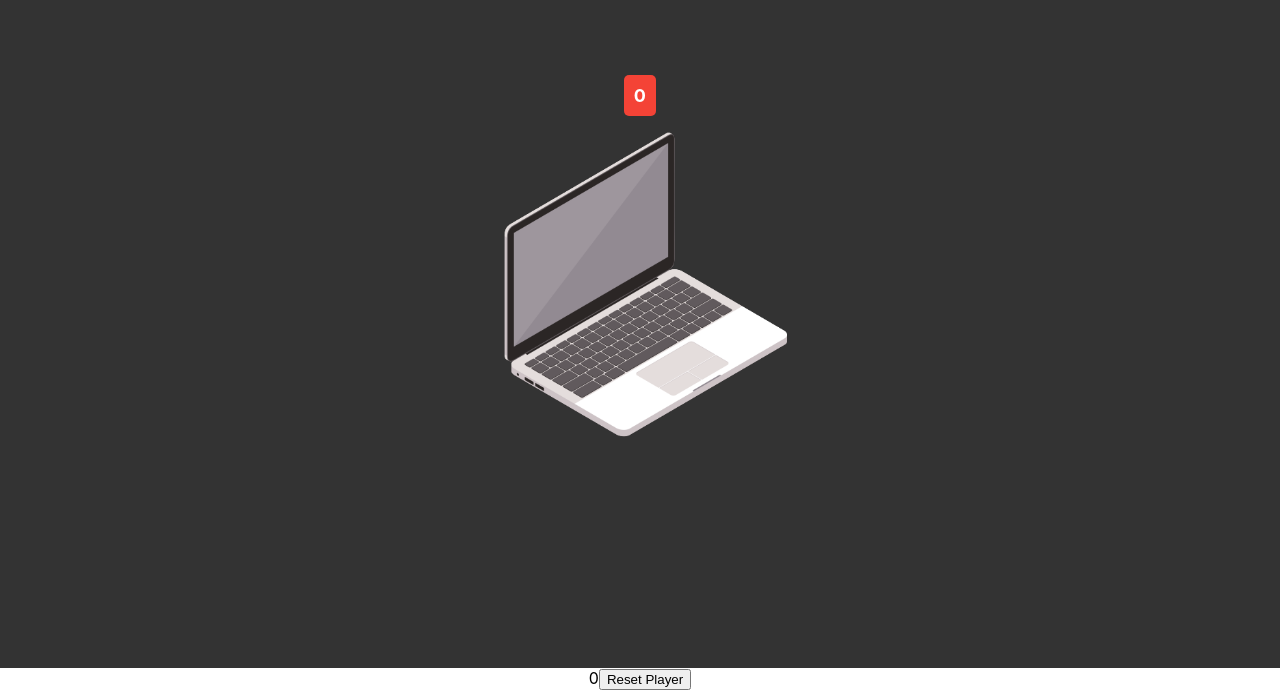
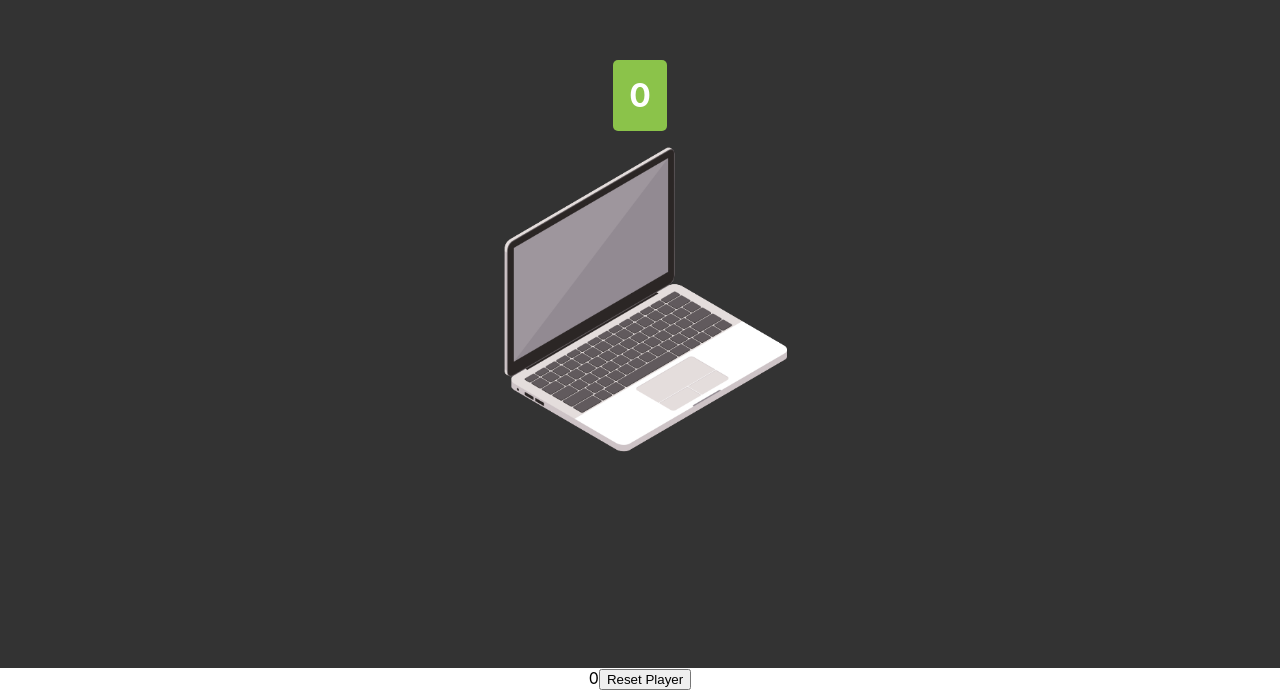
Before and after one commit to AntonErikssonCode/keyboard-masher, a React (Create React App) app: page / in a window 1280 px wide. Shown: the part 132-822 px from the top of the page. Built offline with nearby package versions, Linux system fonts and the light colour scheme.

Commit message:
Basic Click Works

```diff
--- a/src/components/Layout.tsx
+++ b/src/components/Layout.tsx
@@ -7,6 +7,9 @@ interface LayoutProps {
   playerInfo: any;
 }
 function Layout(props: LayoutProps) {
+
+
+
   return (
     <div className="container">
       <div className="container-upgrades"></div>
--- a/src/components/mashSection/Masher.css
+++ b/src/components/mashSection/Masher.css
@@ -19,10 +19,14 @@
 
 }
 .currentMashes {
-  background-color: #f44336;
+  background-color: var( --primary-color);
   color: #fff;
-  padding: 10px;
-  font-size: 18px;
+  padding: 16px;
+  font-size: 2rem;
   font-weight: bold;
   border-radius: 5px;
 }
+.laptop-container.pressed {
+  transform: scale(0.95);
+  transition: transform 0.1s ease;
+}
--- a/src/components/mashSection/Masher.tsx
+++ b/src/components/mashSection/Masher.tsx
@@ -1,21 +1,37 @@
-import React from "react";
-import "./Masher.css"
+import React, { useState } from "react";
+import "./Masher.css";
+
 interface MasherProps {
   handleMashClick: () => void;
-  currentMashes: number
+  currentMashes: number;
 }
 
 function Masher(props: MasherProps) {
   const laptop = require("../../assets/laptopClean.png");
+  const [isPressed, setIsPressed] = useState(false);
 
-  function handleMash() {}
+  function handleMouseDown() {
+    setIsPressed(true);
+  }
+
+  function handleMouseUp() {
+    setIsPressed(false);
+  }
+
+  function handleMash() {
+    props.handleMashClick();
+  }
+
   return (
-    <div className="masher-background" onClick={props.handleMashClick}>
-        <div className="currentMashes">
-  {  props.currentMashes}
-  </div>
-      <div className="laptop-container">
-        <img src={laptop} className="laptop-img" />
+    <div
+      className={`masher-background`}
+      onMouseDown={handleMouseDown}
+      onMouseUp={handleMouseUp}
+      onClick={handleMash}
+    >
+      <div className="currentMashes">{props.currentMashes}</div>
+      <div className={`laptop-container ${isPressed ? "pressed" : ""}`} >
+        <img src={laptop} className="laptop-img" alt="laptop" />
       </div>
     </div>
   );
```
